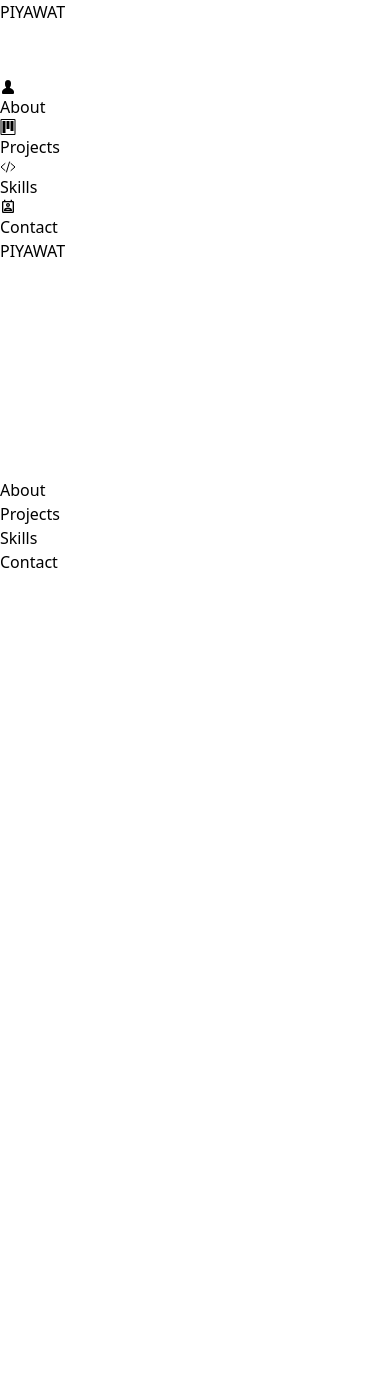
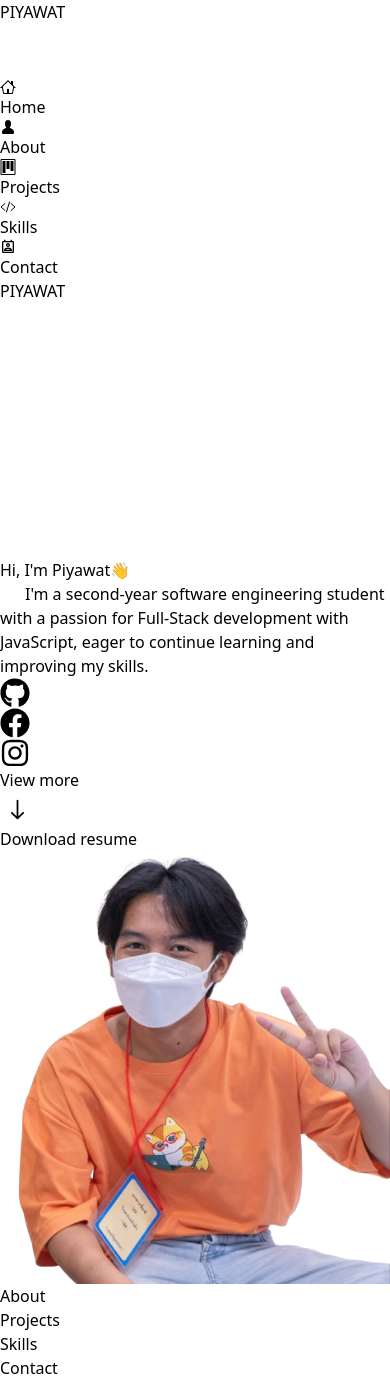
Before and after one commit to boytur/piyawat-portfolio, a React (Vite) app: page / in a window 390 px wide. Before the commit the page ends 844 px from the top, so only its background shows below. Built offline with nearby package versions, Linux system fonts and the light colour scheme; some icons are missing.

Commit message:
feat(Home): add and implement home section with responsive.

```diff
--- a/src/App.tsx
+++ b/src/App.tsx
@@ -3,13 +3,14 @@ import Contact from './components/Contact'
 import Navbar from './components/Navbar'
 import Projects from './components/Projects'
 import Skills from './components/Skills'
-
+import Home from './components/Home';
 function App() {
 
   return (
     <div className=' w-full flex justify-center bg-[#1E1E1E] '>
       <main className='relative w-full flex flex-col'>
         <Navbar />
+        <Home />
         <About />
         <Projects />
         <Skills />
--- /dev/null
+++ b/src/components/Home.tsx
@@ -0,0 +1,64 @@
+import profile from '../assets/profile.png'
+import { FaFacebook, FaInstagram, FaGithub } from "react-icons/fa";
+import { IoIosArrowRoundDown } from "react-icons/io";
+import { Link } from 'react-scroll';
+function Home() {
+  return (
+    <section id="home" className="h-[120vh] md:h-[100vh] flex justify-center w-full md:mt-0">
+      <div className="lg:flex lg:flex-row justify-center items-center h-full max-w-screen-xl w-full flex flex-col mt-6">
+        {/* Left */}
+        <div className="w-full h-full order-2 flex justify-center lg:items-center">
+          <div className='w-full flex flex-col gap-2 pt-4 p-1'>
+            <div className='w-full text-[2rem] text-center md:text-center md:text-[4rem]  lg:text-[4.5rem] font-bold text-white'>
+              <h1>Hi, I'm Piyawat👋</h1>
+            </div>
+            <div className='text-white text-md md:text-center lg:text-left text-center md:text-[1.5rem]'>
+              <p>&nbsp;&nbsp;&nbsp;&nbsp;&nbsp;&nbsp;I'm a second-year software engineering student with a passion for Full-Stack development with JavaScript, eager to continue learning and improving my skills.</p>
+            </div>
+            {/* Social medis */}
+            <div className='w-full h-[3rem] flex items-center mt-2 gap-5 text-white justify-center lg:justify-start'>
+              <div className=' w-16 border h-10 justify-center flex items-center rounded-md hover:bg-[#4c49ed46] hover:border-none cursor-pointer'>
+                <a href="https://github.com/boytur" target="_blank"><FaGithub size={30} /></a>
+              </div>
+              <div className='w-16 border h-10 justify-center flex items-center rounded-md hover:bg-[#4c49ed46] hover:border-none cursor-pointer'>
+                <a href="https://www.facebook.com/profile.php?id=100084796533376" target="_blank"><FaFacebook size={30} /></a>
+              </div>
+              <div className='w-16 border h-10 justify-center flex items-center rounded-md hover:bg-[#4c49ed46] hover:border-none cursor-pointer'>
+                <a href="https://www.instagram.com/piy.bb" target="_blank"><FaInstagram size={30} /></a>
+              </div>
+            </div>
+            {/* Btn */}
+            <div className='w-full h-[5rem] lg:flex md:flex-row items-center flex-col'>
+              <Link
+                smooth={true}
+                duration={500}
+                to="about" className='lg:w-2/4 mx-2 lg:mx-0 border h-[60px] rounded-sm text-white flex justify-center items-center cursor-pointer hover:scale-105'>
+                <div><p>View more</p></div>
+                <div>
+                  <IoIosArrowRoundDown size={35} />
+                </div>
+              </Link>
+              <div className='lg:w-3/4 w-full h-[60px] text-white underline justify-center flex items-center' >
+                <a href='https://drive.google.com/drive/folders/1eqSxxvD7Cl0MJ1oSKfV8lk7pzW-_b-EF?usp=sharing'
+                  target="_blank"
+                >
+                  <p>Download resume</p>
+                </a>
+              </div>
+            </div>
+          </div>
+        </div>
+        {/* Right */}
+        <div className="w-full md:h-full h-[50rem] flex justify-center items-center order-1 lg:order-2" >
+          <div className='w-full h-full flex justify-center overflow-hidden items-center relative mt-20 md:mt-0'>
+            <img className='bg-[#4c49ed46] rounded-full md:h-[25rem] md:w-[25rem] w-[19rem] h-[19rem] lg:h-[30rem] lg:w-[30rem] object-cover z-10' src={profile} alt="" />
+            <div className='absolute border rounded-full w-[21rem] h-[21rem] md:w-[26rem] md:h-[26rem] lg:h-[32rem] lg:w-[32rem]'></div>
+          </div>
+          <div className='absolute rounded-full w-[20rem] h-[24rem] md:w-[20rem] md:h-[24rem] lg:h-[30rem] lg:w-[30rem] bg-[#4C49ED] blur-[400px]'></div>
+        </div>
+      </div>
+    </section>
+  );
+}
+
+export default Home;
--- a/src/components/Navbar.tsx
+++ b/src/components/Navbar.tsx
@@ -5,6 +5,7 @@ import { MdOutlinePermContactCalendar } from "react-icons/md";
 import { FaBarsStaggered, FaCode } from "react-icons/fa6";
 import { Link, animateScroll as scroll } from "react-scroll";
 import { motion } from "framer-motion"
+import { GoHome } from "react-icons/go";
 
 function Navbar() {
   // set mobile navbar
@@ -22,10 +23,10 @@ function Navbar() {
 
   return (
 
-    <div className=" flex justify-center" >
+    <div className=" flex justify-center z-50" >
 
       {/* Desktop navbar */}
-      <nav className="w-full h-[5rem] md:flex pt-5 px-2 hidden border fixed justify-center">
+      <nav className="w-full h-[5rem] md:flex pt-5 px-2 hidden fixed justify-center">
         <div className=" w-full flex max-w-screen-xl">
           <div className=" w-full h-10 text-white">
             <div
@@ -43,6 +44,15 @@ function Navbar() {
           </div>
           <div className="w-full h-10 text-white md:flex justify-center">
             <ul className="w-full flex justify-between items-center">
+            <Link
+                to="home"
+                smooth={true}
+                duration={500}
+                className="flex items-center gap-1 cursor-pointer"
+              >
+                <GoHome />
+                Home
+              </Link>
               <Link
                 to="about"
                 smooth={true}
@@ -86,7 +96,7 @@ function Navbar() {
 
       {/* Mobile navbar */}
       <nav
-      className={`w-full border h-[100vh] md:hidden fixed ${toggleMobileNavbar ? "bg-[#1E1E1E]" : ""}`}>
+      className={`w-full h-[100vh] md:hidden fixed z-50 ${toggleMobileNavbar ? "bg-[#1E1E1E]" : ""}`}>
         <div className="flex px-3 pt-5">
           <div className=" w-full h-10 text-white">
             <div
@@ -109,6 +119,16 @@ function Navbar() {
            variants={variants}
            className={`w-full h-full text-white md:hidden justify-center ${toggleMobileNavbar ? "flex" : "hidden"}`}>
             <ul className="w-full flex justify-between items-center flex-col gap-5 pt-5 pb-5">
+            <Link
+                onClick={() => setToggleMobileNavbar(!toggleMobileNavbar)}
+                to="home"
+                smooth={true}
+                duration={500}
+                className="flex items-center gap-1 cursor-pointer"
+              >
+                <GoHome />
+                Home
+              </Link>
               <Link
                 onClick={() => setToggleMobileNavbar(!toggleMobileNavbar)}
                 to="about"
```
Also changed, not shown: src/assets/profile.png (added).
